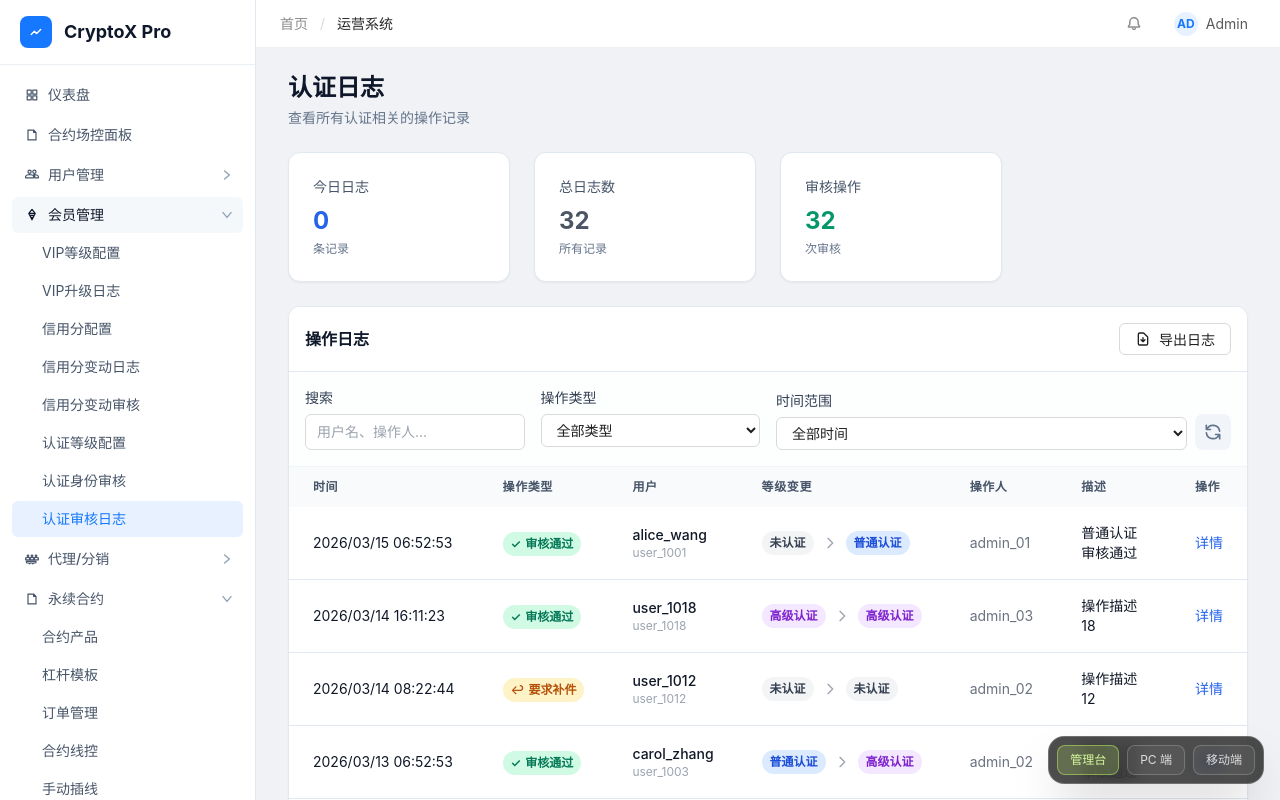
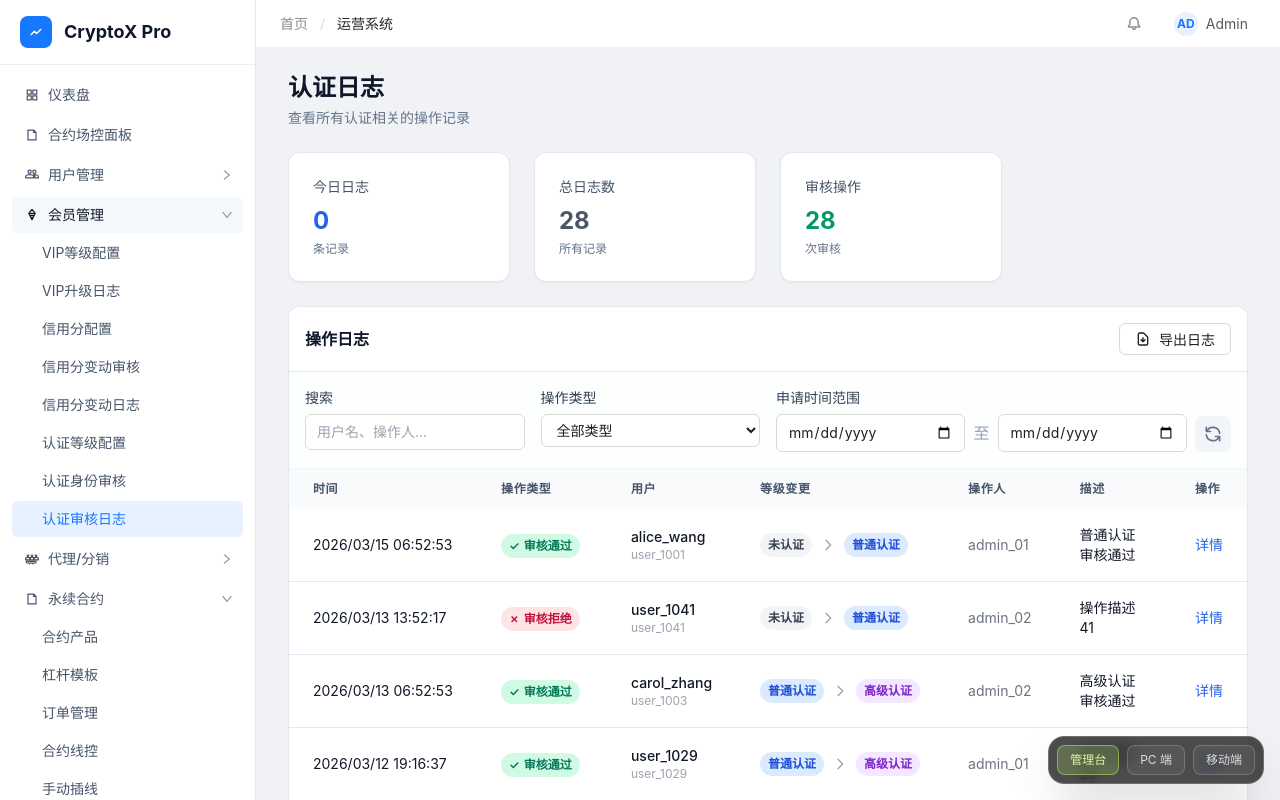
Before and after one commit to gloopai/fex-admin, a Vue app: page /admin/users/verification-log in a window 1280 px wide. Built offline with nearby package versions, Linux system fonts and the light colour scheme.

Commit message:
feat: udpate

```diff
--- a/src/admin/components/verification-audit/AuditFilters.vue
+++ b/src/admin/components/verification-audit/AuditFilters.vue
@@ -40,19 +40,16 @@ const emit = defineEmits([
         </select>
       </div>
 
-      <div>
-        <label class="mb-1.5 block text-sm font-medium text-slate-700">开始日期</label>
+      <div class="lg:col-span-2">
+        <label class="mb-1.5 block text-sm font-medium text-slate-700">申请时间范围</label>
+        <div class="flex items-center gap-2">
           <input
             :value="dateRange.start"
             type="date"
             class="ant-input !py-1.5"
             @input="emit('update:date-range', { ...dateRange, start: $event.target.value })"
           >
-      </div>
-
-      <div class="flex items-end gap-2">
-        <div class="flex-1">
-          <label class="mb-1.5 block text-sm font-medium text-slate-700">结束日期</label>
+          <span class="text-slate-400">至</span>
           <input
             :value="dateRange.end"
             type="date"
@@ -60,6 +57,9 @@ const emit = defineEmits([
             @input="emit('update:date-range', { ...dateRange, end: $event.target.value })"
           >
         </div>
+      </div>
+
+      <div class="flex items-end gap-2">
         <button
           title="重置筛选"
           class="rounded-lg bg-slate-100 p-2 text-slate-500 transition-colors hover:bg-slate-200"
--- a/src/admin/config/nav.js
+++ b/src/admin/config/nav.js
@@ -20,8 +20,8 @@ export const navTree = [
       { title: 'VIP等级配置', path: '/admin/users/vip-config' },
       { title: 'VIP升级日志', path: '/admin/users/vip-upgrades' },
       { title: '信用分配置', path: '/admin/users/credit-score-config' },
+      { title: '信用分变动审核', path: '/admin/users/credit-score-audit' },
       { title: '信用分变动日志', path: '/admin/users/credit-score-changes' },
-      { title: '信用分变动审核', path: '/admin/users/credit-score-audit' },
       { title: '认证等级配置', path: '/admin/users/verification-config' },
       { title: '认证身份审核', path: '/admin/users/verification-audit' },
       { title: '认证审核日志', path: '/admin/users/verification-log' }
@@ -133,15 +133,5 @@ export const navTree = [
       { title: '错误码管理', path: '/admin/system/error-codes' }
     ]
   },
-  {
-    title: '前台模板',
-    icon: 'spark',
-    children: [
-      { title: '个人中心（PC）', path: '/front/personal-center' },
-      { title: '个人中心（移动）', path: '/m/personal-center' },
-      { title: '认证流程（PC）', path: '/front/verification-flow' },
-      { title: '认证流程（移动）', path: '/m/verification-flow' }
-    ]
-  },
 
 ]
--- a/src/admin/mock/verification.js
+++ b/src/admin/mock/verification.js
@@ -97,6 +97,14 @@ const buildAdvancedDocuments = (seed = 0) => {
       uploadTime: new Date(baseTs + 10 * 60 * 1000).toISOString()
     }
   ]
+}
+
+const randomAuditLevelTransition = () => {
+  const from = [VERIFICATION_LEVEL.NONE, VERIFICATION_LEVEL.BASIC][Math.floor(Math.random() * 2)]
+  return {
+    beforeLevel: from,
+    afterLevel: from === VERIFICATION_LEVEL.NONE ? VERIFICATION_LEVEL.BASIC : VERIFICATION_LEVEL.ADVANCED
+  }
 }
 
 export const verificationAuditList = [
@@ -327,7 +335,7 @@ export const verificationLogList = [
     actionTime: new Date(Date.now() - 4 * 24 * 60 * 60 * 1000).toISOString(),
     operator: 'admin_02',
     beforeLevel: VERIFICATION_LEVEL.NONE,
-    afterLevel: VERIFICATION_LEVEL.NONE,
+    afterLevel: VERIFICATION_LEVEL.BASIC,
     description: '认证审核被拒绝',
     details: {
       auditId: 'audit_4',
@@ -340,7 +348,7 @@ export const verificationLogList = [
     actionTime: new Date(Date.now() - 5 * 24 * 60 * 60 * 1000).toISOString(),
     operator: 'admin_01',
     beforeLevel: VERIFICATION_LEVEL.NONE,
-    afterLevel: VERIFICATION_LEVEL.NONE,
+    afterLevel: VERIFICATION_LEVEL.BASIC,
     description: '要求补充材料',
     details: {
       auditId: 'audit_5',
@@ -394,9 +402,24 @@ export const verificationLogList = [
 for (let i = 9; i <= 60; i++) {
   const actionTypes = Object.values(LOG_ACTION_TYPE)
   const actionType = actionTypes[Math.floor(Math.random() * actionTypes.length)]
-  const levels = Object.values(VERIFICATION_LEVEL)
-  const beforeLevel = levels[Math.floor(Math.random() * levels.length)]
-  const afterLevel = actionType === LOG_ACTION_TYPE.LEVEL_UPGRADE ? VERIFICATION_LEVEL.ADVANCED : beforeLevel
+  let beforeLevel = null
+  let afterLevel = null
+
+  // 根据动作类型生成更真实的等级变化，避免出现同等级变更记录
+  if (actionType === LOG_ACTION_TYPE.LEVEL_UPGRADE) {
+    beforeLevel = [VERIFICATION_LEVEL.NONE, VERIFICATION_LEVEL.BASIC][Math.floor(Math.random() * 2)]
+    afterLevel = beforeLevel === VERIFICATION_LEVEL.NONE ? VERIFICATION_LEVEL.BASIC : VERIFICATION_LEVEL.ADVANCED
+  } else if (actionType === LOG_ACTION_TYPE.LEVEL_DOWNGRADE) {
+    beforeLevel = [VERIFICATION_LEVEL.BASIC, VERIFICATION_LEVEL.ADVANCED][Math.floor(Math.random() * 2)]
+    afterLevel = beforeLevel === VERIFICATION_LEVEL.ADVANCED ? VERIFICATION_LEVEL.BASIC : VERIFICATION_LEVEL.NONE
+  } else if (actionType === LOG_ACTION_TYPE.AUDIT_APPROVED) {
+    beforeLevel = [VERIFICATION_LEVEL.NONE, VERIFICATION_LEVEL.BASIC][Math.floor(Math.random() * 2)]
+    afterLevel = beforeLevel === VERIFICATION_LEVEL.NONE ? VERIFICATION_LEVEL.BASIC : VERIFICATION_LEVEL.ADVANCED
+  } else if (actionType === LOG_ACTION_TYPE.AUDIT_REJECTED || actionType === LOG_ACTION_TYPE.AUDIT_RESUBMIT) {
+    const transition = randomAuditLevelTransition()
+    beforeLevel = transition.beforeLevel
+    afterLevel = transition.afterLevel
+  }
 
   verificationLogList.push(generateVerificationLog(i, {
     username: `user_${1000 + i}`,
--- a/src/pages/admin/user/VerificationAuditPage.vue
+++ b/src/pages/admin/user/VerificationAuditPage.vue
@@ -113,7 +113,7 @@ const statistics = computed(() => {
 const formatDate = (dateString) => {
   if (!dateString) return '-'
   return new Date(dateString).toLocaleString('zh-CN', {
-    year: 'numeric', month: '2-digit', day: '2-digit', hour: '2-digit', minute: '2-digit'
+    year: 'numeric', month: '2-digit', day: '2-digit', hour: '2-digit', minute: '2-digit', second: '2-digit'
   })
 }
 
--- a/src/pages/admin/user/VerificationLogPage.vue
+++ b/src/pages/admin/user/VerificationLogPage.vue
@@ -13,7 +13,7 @@ const loading = ref(false)
 // 搜索和筛选
 const searchKeyword = ref('')
 const filterActionType = ref('all')
-const filterDateRange = ref('all')
+const filterDateRange = ref({ start: '', end: '' })
 
 // 分页
 const pagination = reactive({
@@ -29,18 +29,30 @@ const visibleActionTypes = [
   LOG_ACTION_TYPE.AUDIT_RESUBMIT
 ]
 const actionTypeOptions = LOG_ACTION_TYPE_OPTIONS.filter((it) => visibleActionTypes.includes(it.value))
+const detailToneConfig = {
+  [LOG_ACTION_TYPE.AUDIT_APPROVED]: {
+    textClass: 'text-emerald-700',
+    boxClass: 'border-emerald-200 bg-emerald-50 text-emerald-700'
+  },
+  [LOG_ACTION_TYPE.AUDIT_REJECTED]: {
+    textClass: 'text-rose-700',
+    boxClass: 'border-rose-200 bg-rose-50 text-rose-700'
+  },
+  [LOG_ACTION_TYPE.AUDIT_RESUBMIT]: {
+    textClass: 'text-amber-700',
+    boxClass: 'border-amber-200 bg-amber-50 text-amber-700'
+  },
+  [LOG_ACTION_TYPE.CONFIG_UPDATE]: {
+    textClass: 'text-purple-700',
+    boxClass: 'border-purple-200 bg-purple-50 text-purple-700'
+  }
+}
 
 // 获取数据
 const fetchLogs = async () => {
   loading.value = true
   try {
     const keyword = searchKeyword.value.trim().toLowerCase()
-    const now = Date.now()
-    const ranges = {
-      today: 24 * 60 * 60 * 1000,
-      week: 7 * 24 * 60 * 60 * 1000,
-      month: 30 * 24 * 60 * 60 * 1000
-    }
 
     let filtered = verificationLogList.filter((log) => visibleActionTypes.includes(log.actionType))
 
@@ -57,11 +69,17 @@ const fetchLogs = async () => {
       filtered = filtered.filter((log) => log.actionType === filterActionType.value)
     }
 
-    if (filterDateRange.value !== 'all') {
-      const range = ranges[filterDateRange.value]
-      if (range) {
-        filtered = filtered.filter((log) => now - new Date(log.actionTime).getTime() <= range)
-      }
+    if (filterDateRange.value.start || filterDateRange.value.end) {
+      const startTs = filterDateRange.value.start ? new Date(filterDateRange.value.start).getTime() : null
+      const endTs = filterDateRange.value.end
+        ? new Date(`${filterDateRange.value.end}T23:59:59`).getTime()
+        : null
+      filtered = filtered.filter((log) => {
+        const t = new Date(log.actionTime).getTime()
+        if (startTs != null && t < startTs) return false
+        if (endTs != null && t > endTs) return false
+        return true
+      })
     }
 
     filtered.sort((a, b) => new Date(b.actionTime) - new Date(a.actionTime))
@@ -237,7 +255,7 @@ const exportLogs = () => {
 const resetFilters = () => {
   searchKeyword.value = ''
   filterActionType.value = 'all'
-  filterDateRange.value = 'all'
+  filterDateRange.value = { start: '', end: '' }
   pagination.currentPage = 1
 }
 
@@ -328,16 +346,20 @@ const showToast = (message) => {
           <!-- 时间范围 -->
           <div class="flex items-end gap-2 lg:col-span-2">
             <div class="flex-1">
-              <label class="block text-sm font-medium text-slate-700 mb-1.5">时间范围</label>
-              <select
-                v-model="filterDateRange"
-                class="ant-select !py-1.5"
-              >
-                <option value="all">全部时间</option>
-                <option value="today">今天</option>
-                <option value="week">最近一周</option>
-                <option value="month">最近一月</option>
-              </select>
+              <label class="block text-sm font-medium text-slate-700 mb-1.5">申请时间范围</label>
+              <div class="flex items-center gap-2">
+                <input
+                  v-model="filterDateRange.start"
+                  type="date"
+                  class="ant-input !py-1.5"
+                >
+                <span class="text-slate-400">至</span>
+                <input
+                  v-model="filterDateRange.end"
+                  type="date"
+                  class="ant-input !py-1.5"
+                >
+              </div>
             </div>
             <button
               @click="resetFilters"
@@ -451,7 +473,7 @@ const showToast = (message) => {
 
     <transition name="audit-drawer">
       <div v-if="showDetailModal && selectedLog && selectedSiteInfo" class="fixed inset-0 z-40 bg-slate-900/35" @click.self="closeDetail">
-        <section class="audit-drawer-panel flex h-[88vh] w-full flex-col overflow-hidden rounded-b-2xl border-b border-slate-200 bg-slate-50 shadow-2xl">
+        <section class="audit-drawer-panel absolute left-0 right-0 top-0 flex h-[88vh] w-full flex-col overflow-hidden rounded-b-2xl border-b border-slate-200 bg-slate-50 shadow-2xl">
           <div class="border-b border-slate-200 bg-gradient-to-r from-white to-slate-100 px-5 py-4">
             <div class="flex items-start justify-between gap-4">
               <div>
@@ -504,8 +526,21 @@ const showToast = (message) => {
                     <div class="flex justify-between"><span class="text-slate-500">操作时间</span><span class="font-medium text-slate-900">{{ selectedSiteInfo.actionTime }}</span></div>
                     <div class="flex justify-between"><span class="text-slate-500">操作人</span><span class="font-medium text-slate-900">{{ selectedSiteInfo.operator }}</span></div>
                     <div class="flex justify-between"><span class="text-slate-500">IP</span><span class="font-medium text-slate-900">{{ selectedSiteInfo.ipAddress }}</span></div>
+                    <div class="flex justify-between gap-3">
+                      <span class="shrink-0 text-slate-500">审核描述</span>
+                      <span
+                        class="text-right font-medium"
+                        :class="detailToneConfig[selectedLog.actionType]?.textClass || 'text-slate-900'"
+                      >
+                        {{ selectedSiteInfo.description }}
+                      </span>
+                    </div>
                   </div>
-                  <div v-if="selectedSiteInfo.reason !== '-'" class="mt-3 rounded-lg border border-rose-200 bg-rose-50 p-3 text-xs text-rose-700">
+                  <div
+                    v-if="selectedSiteInfo.reason !== '-'"
+                    class="mt-3 rounded-lg border p-3 text-xs"
+                    :class="detailToneConfig[selectedLog.actionType]?.boxClass || 'border-slate-200 bg-slate-50 text-slate-700'"
+                  >
                     原因：{{ selectedSiteInfo.reason }}
                   </div>
                 </section>
```
Lines whose indentation alone changed are shown as unchanged.
